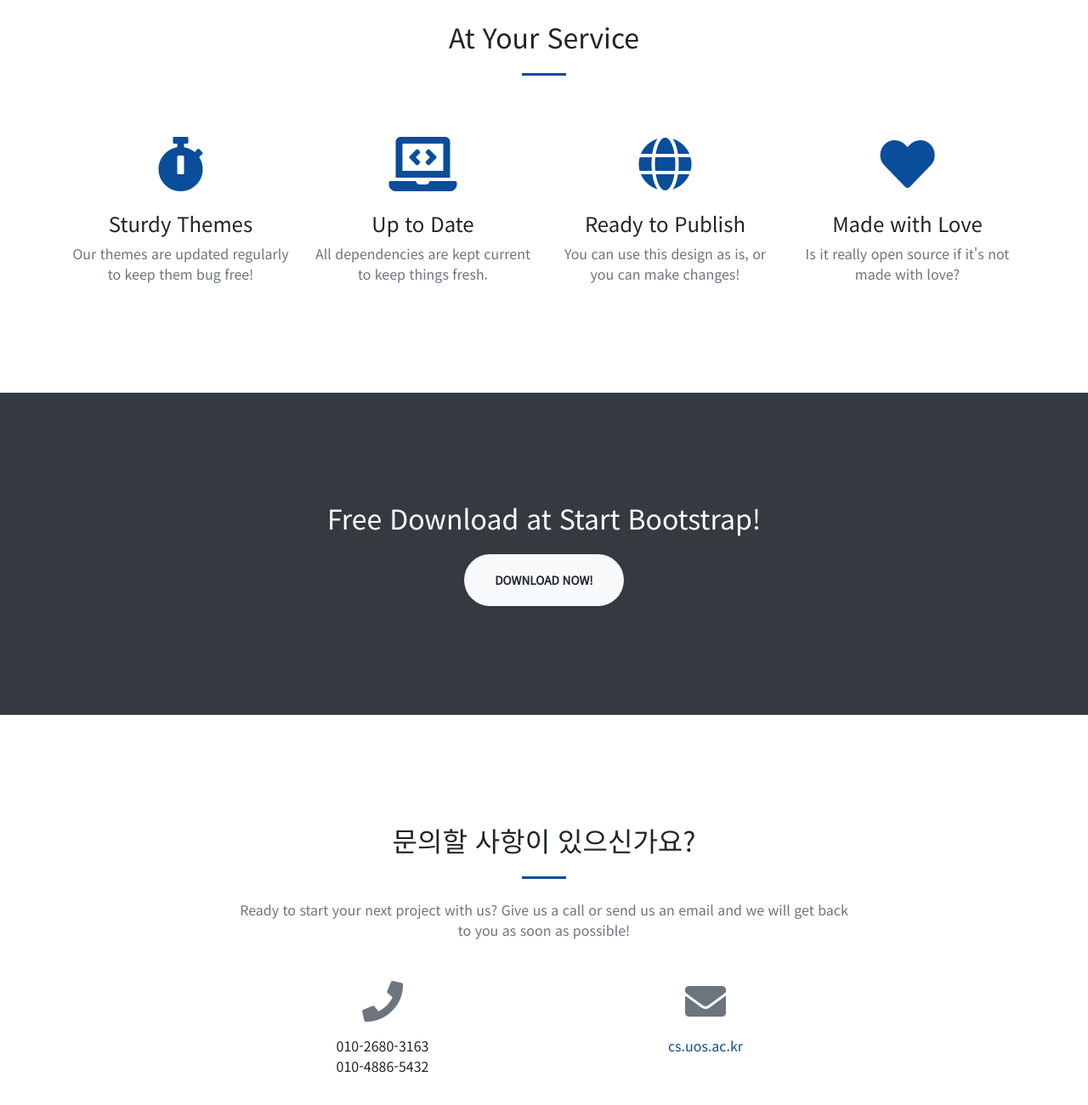
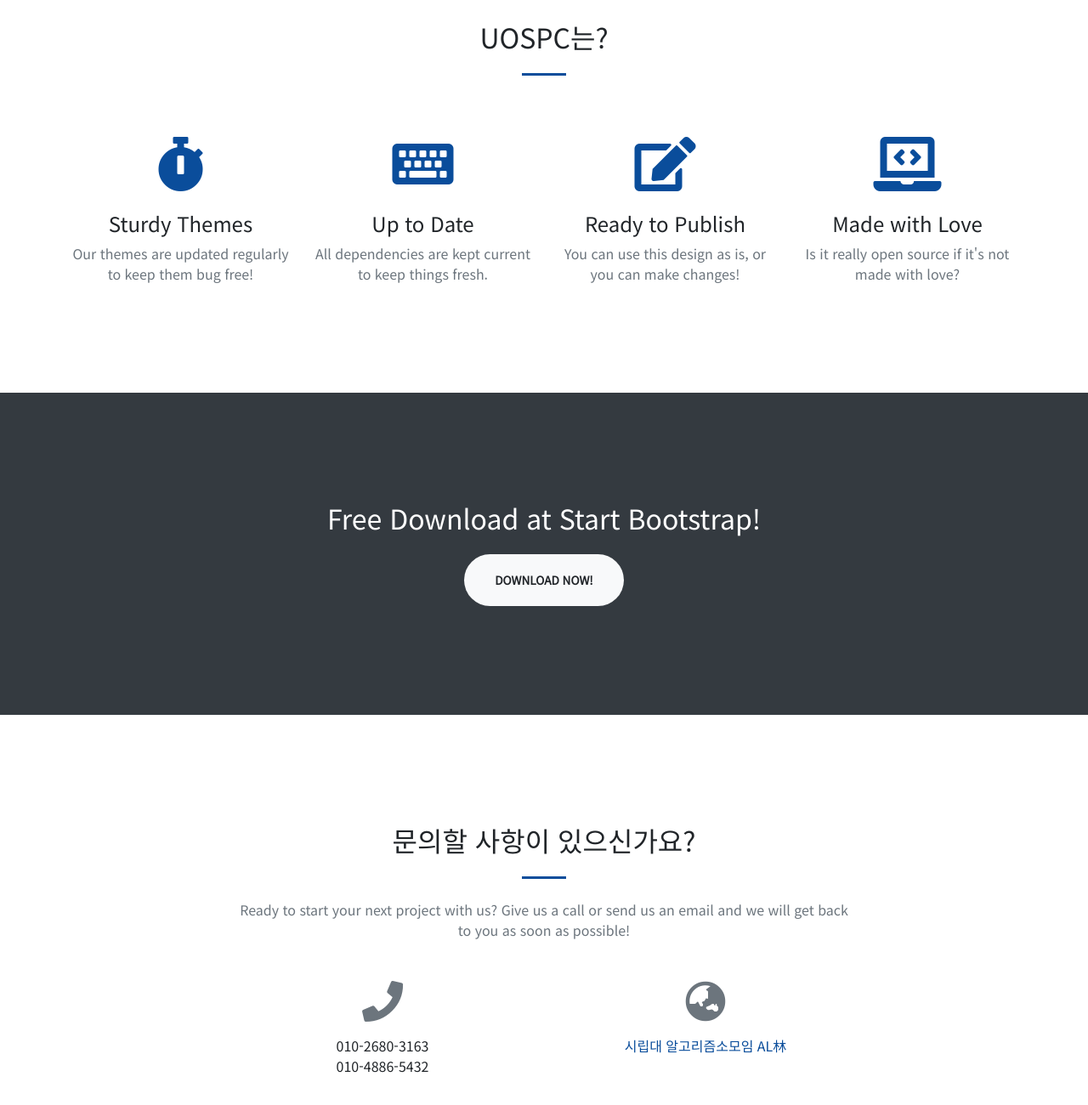
Before and after one commit to hojunee/uospc_webpage, a website with bundled scripts: page index.html in a window 1280 px wide. Shown: the part 1382-2682 px from the top of the page at 85% size. Built offline with nearby package versions, Linux system fonts and the light colour scheme.

Commit message:
Update index.html

```diff
--- a/index.html
+++ b/index.html
@@ -55,11 +55,11 @@
         <div class="container h-100">
             <div class="row h-100 align-items-center justify-content-center text-center">
                 <div class="col-lg-10 align-self-end">
-                    <h1 class="text-uppercase text-white font-weight-bold">서울시립대학교의 알고리즘 왕은<br>바로 당신!</h1>
+                    <h1 class="text-uppercase text-white font-weight-bold">Road To The Dream</h1>
                     <hr class="divider my-4">
                 </div>
                 <div class="col-lg-8 align-self-baseline">
-                    <p class="text-white-75 font-weight-light mb-5">한정된 시간동안 주어진 문제를 해결하는 Problem Soiving(PS)에 관심이 있으신가요?<br>그렇다면 UOSPC에 참여해보세요!</p>
+                    <p class="text-white-75 font-weight-light mb-5">한정된 시간동안 주어진 문제를 해결하는 Problem Soiving(PS)에 관심이 있으신가요? 그렇다면 UOSPC에 참여해보세요!</p>
                     <a class="btn btn-primary btn-xl js-scroll-trigger" href="#about">더 알아보기</a>
                 </div>
             </div>
@@ -83,7 +83,7 @@
     <!-- Services Section -->
     <section class="page-section" id="services">
         <div class="container">
-            <h2 class="text-center mt-0">At Your Service</h2>
+            <h2 class="text-center mt-0">UOSPC는?</h2>
             <hr class="divider my-4">
             <div class="row">
                 <div class="col-lg-3 col-md-6 text-center">
@@ -95,21 +95,21 @@
                 </div>
                 <div class="col-lg-3 col-md-6 text-center">
                     <div class="mt-5">
-                        <i class="fas fa-4x fa-laptop-code text-primary mb-4"></i>
+                        <i class="fas fa-4x fa-keyboard text-primary mb-4"></i>
                         <h3 class="h4 mb-2">Up to Date</h3>
                         <p class="text-muted mb-0">All dependencies are kept current to keep things fresh.</p>
                     </div>
                 </div>
                 <div class="col-lg-3 col-md-6 text-center">
                     <div class="mt-5">
-                        <i class="fas fa-4x fa-globe text-primary mb-4"></i>
+                        <i class="fas fa-4x fa-edit text-primary mb-4"></i>
                         <h3 class="h4 mb-2">Ready to Publish</h3>
                         <p class="text-muted mb-0">You can use this design as is, or you can make changes!</p>
                     </div>
                 </div>
                 <div class="col-lg-3 col-md-6 text-center">
                     <div class="mt-5">
-                        <i class="fas fa-4x fa-heart text-primary mb-4"></i>
+                        <i class="fas fa-4x fa-laptop-code text-primary mb-4"></i>
                         <h3 class="h4 mb-2">Made with Love</h3>
                         <p class="text-muted mb-0">Is it really open source if it's not made with love?</p>
                     </div>
@@ -143,9 +143,9 @@
                     <div>010-4886-5432</div>
                 </div>
                 <div class="col-lg-4 mr-auto text-center">
-                    <i class="fas fa-envelope fa-3x mb-3 text-muted"></i>
+                    <i class="fas fa-globe-asia fa-3x mb-3 text-muted"></i>
                     <!-- Make sure to change the email address in anchor text AND the link below! -->
-                    <a class="d-block" href="https://cs.uos.ac.kr">cs.uos.ac.kr</a>
+                    <a class="d-block" href="https://www.facebook.com/ALL1m/">시립대 알고리즘소모임 AL林</a>
                 </div>
             </div>
         </div>
```
